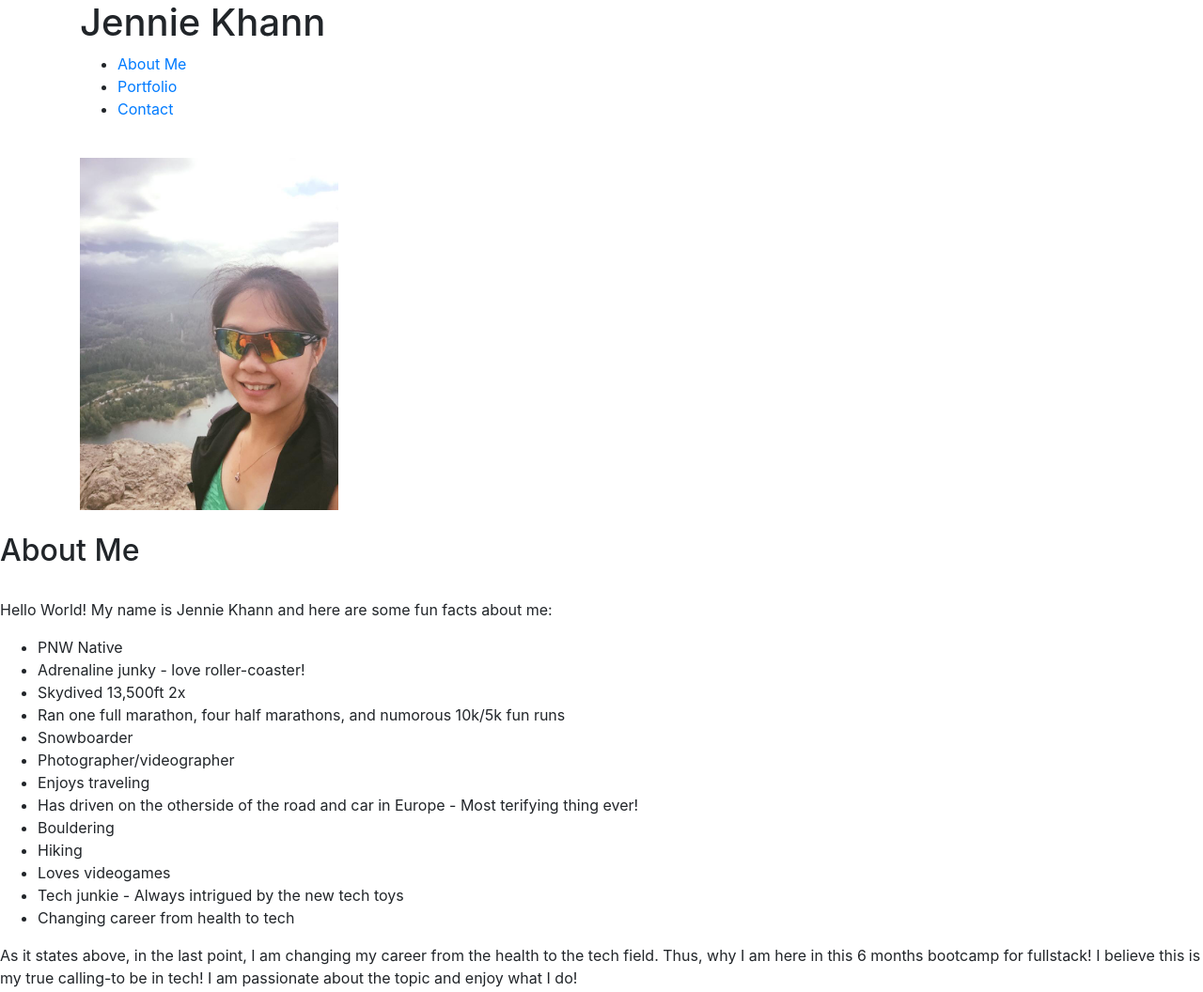
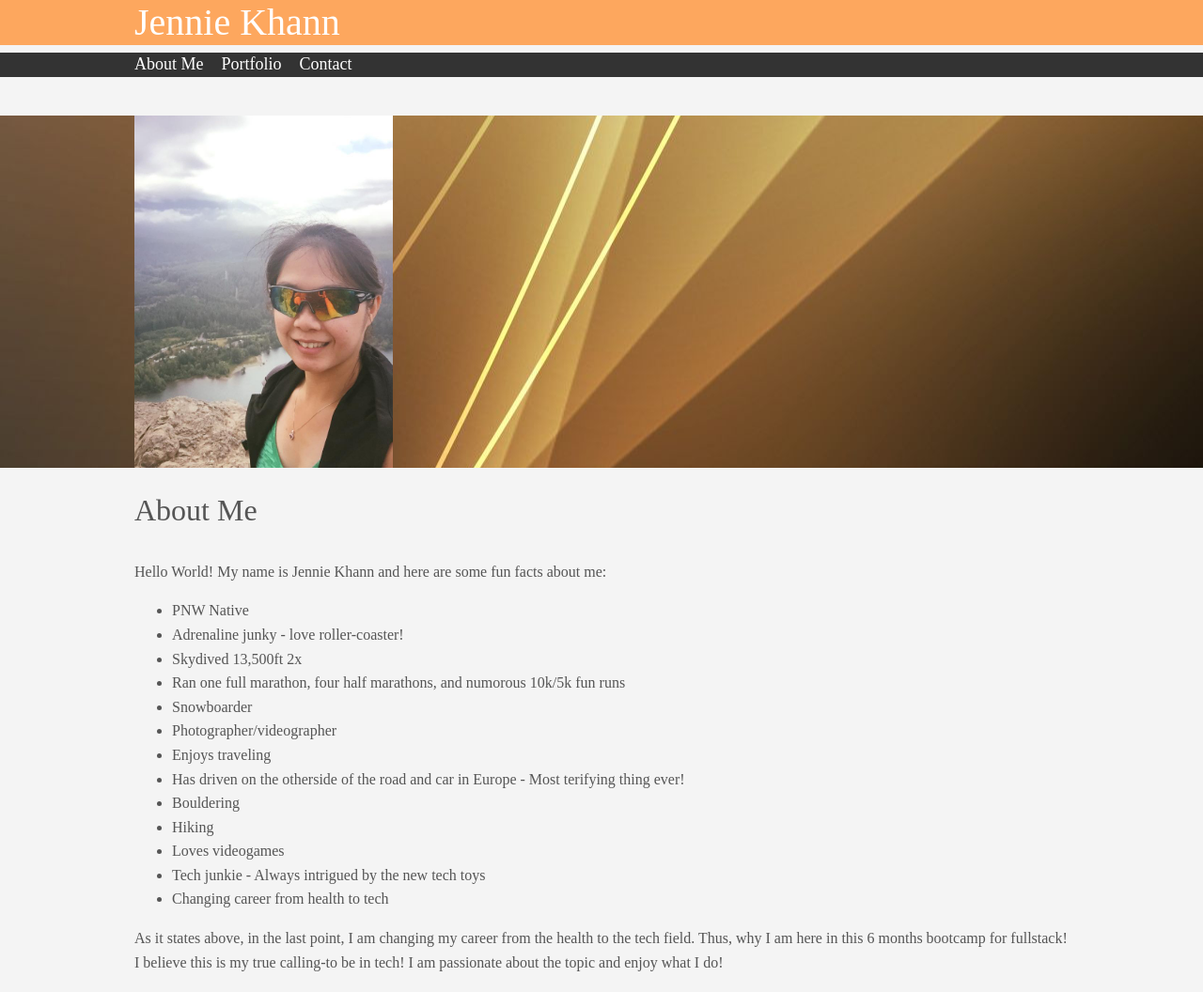
Before and after one commit to JKGills12/Basic-Portfolio, a plain HTML site: page index.html in a window 1280 px wide. Shown: the top 1056 px of the page at 94% size. Drawn offline with nearby package versions, Linux system fonts and the light colour scheme; a web font is replaced by a local one.

Commit message:
added google font, bootstrap, and css codes for index.html

```diff
--- a/assets/css/style.css
+++ b/assets/css/style.css
@@ -0,0 +1,45 @@
+body{
+    background-color: #f4f4f4;
+    color: #555;
+    font-family: 'Source Serif Pro', serif;
+    font-size: 16px;
+    line-height:1.6em;
+    margin:0;
+}
+
+.container{
+    width:80%;
+    margin: auto;
+
+}
+#main-header{
+    background-color:#fda75e;
+    color: #fff;
+}
+
+#navbar{
+    background-color: #333;
+    color:#fff;
+}
+
+#navbar ul{
+    padding: 0;
+    list-style: none;
+}
+
+#navbar li{
+    display: inline;
+}
+
+#navbar a{
+    color:#fff;
+    text-decoration: none;
+    font-size: 18px;
+    padding-right: 15px;
+}
+
+#profile{
+    background-image: url(../images/showcase.jpg);
+    background-position: center right;
+
+}
--- a/index.html
+++ b/index.html
@@ -10,6 +10,8 @@
 
 
     <link href="https://fonts.googleapis.com/css?family=Bree+Serif|Eczar|Source+Code+Pro:400,600&display=swap" rel="stylesheet">
+
+<link rel="stylesheet" type="text/css" href="../Basic-Portfolio/assets/css/style.css">
 
 
 </head>
@@ -38,6 +40,8 @@
         </section>
 
         <br>
+        <section id="about-me">
+            <div class="container">
                     <h2>About Me</h2>
                     <br>
                         <p>Hello World! My name is Jennie Khann and here are some fun facts about me:</p>
@@ -59,9 +63,8 @@
                         <p>As it states above, in the last point, I am changing my career from the health to the tech field. Thus, why I am here in this 6 months bootcamp for fullstack! I believe this is my true calling-to be in tech! I am passionate about the topic and enjoy what I do!</p>
 
                         </p>
-    <a href="portfolio.html">Gallery</a>
-        <br>
-    <a href="contact.html">Contact Me</a>
+            </div>
+        </section>
 
 
 </body>
```
Also changed, not shown: portfolio.html (+12 -0 lines), assets/images/seattle.jpeg (added), assets/images/showcase.jpg (added). Lines whose indentation alone changed are shown as unchanged.
